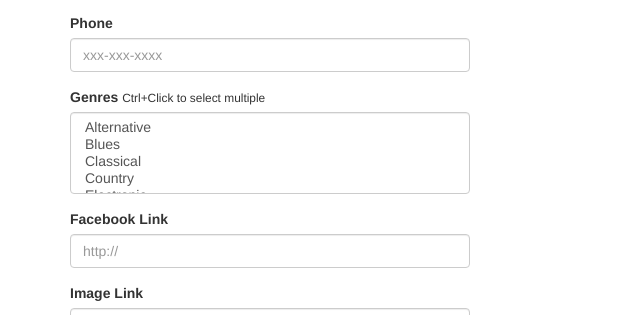
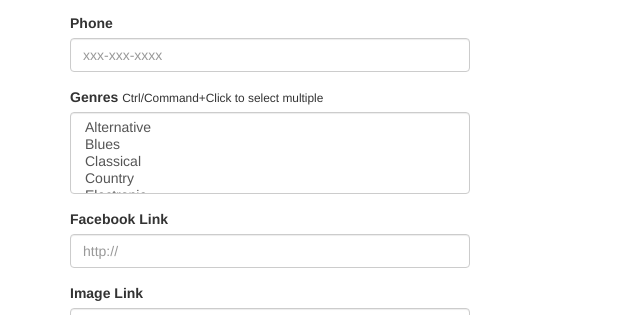
Before and after one commit to Ary324/fyyur, a Flask app: page /venues/create in a window 1280 px wide. Shown: the part 345-660 px from the top of the page, without its empty margins (0-640 px from the left). Run offline with Flask 2, Linux system fonts and the light colour scheme; some libraries are stand-ins or nearby versions.

Commit message:
Minor Form Changes to Html templates

```diff
--- a/app.py
+++ b/app.py
@@ -2,6 +2,7 @@
 # Imports
 #----------------------------------------------------------------------------#
 
+import sys
 import json
 import dateutil.parser
 import babel
@@ -149,8 +150,6 @@ def index():
 
 @app.route('/venues')
 def venues():
-    # TODO: replace with real venues data.
-    #       num_upcoming_shows should be aggregated based on number of upcoming shows per venue.
 
     venues = Venue.query.all()
 
--- a/templates/forms/new_venue.html
+++ b/templates/forms/new_venue.html
@@ -3,7 +3,8 @@
 {% block content %}
 <div class="form-wrapper">
   <form method="post" class="form" action="/venues/create">
-      <h3 class="form-heading">List a new venue <a href="{{ url_for('index') }}" title="Back to homepage"><i class="fa fa-home pull-right"></i></a></h3>
+    <h3 class="form-heading">List a new venue <a href="{{ url_for('index') }}" title="Back to homepage"><i
+          class="fa fa-home pull-right"></i></a></h3>
     <div class="form-group">
       <label for="name">Name</label>
       {{ form.name(class_ = 'form-control', autofocus = true) }}
@@ -29,7 +30,7 @@
     </div>
     <div class="form-group">
       <label for="genres">Genres</label>
-        <small>Ctrl+Click to select multiple</small>
+      <small>Ctrl/Command+Click to select multiple</small>
       {{ form.genres(class_ = 'form-control', placeholder='Genres, separated by commas', autofocus = true) }}
     </div>
 
--- a/templates/pages/venues.html
+++ b/templates/pages/venues.html
@@ -9,7 +9,7 @@
 			<a href="/venues/{{ venue.id }}">
 				<i class="fas fa-music"></i>
 				<div class="item">
-					<h5>{{ venue.name }}</h5>
+					<h5>{{ venue.name }} <small>(Upcoming shows {{venue.num_upcoming_shows}})</small></h5>
 				</div>
 			</a>
 		</li>
```
Also changed, not shown: README.md, templates/forms/new_artist.html (indentation only). Lines whose indentation alone changed are shown as unchanged.
